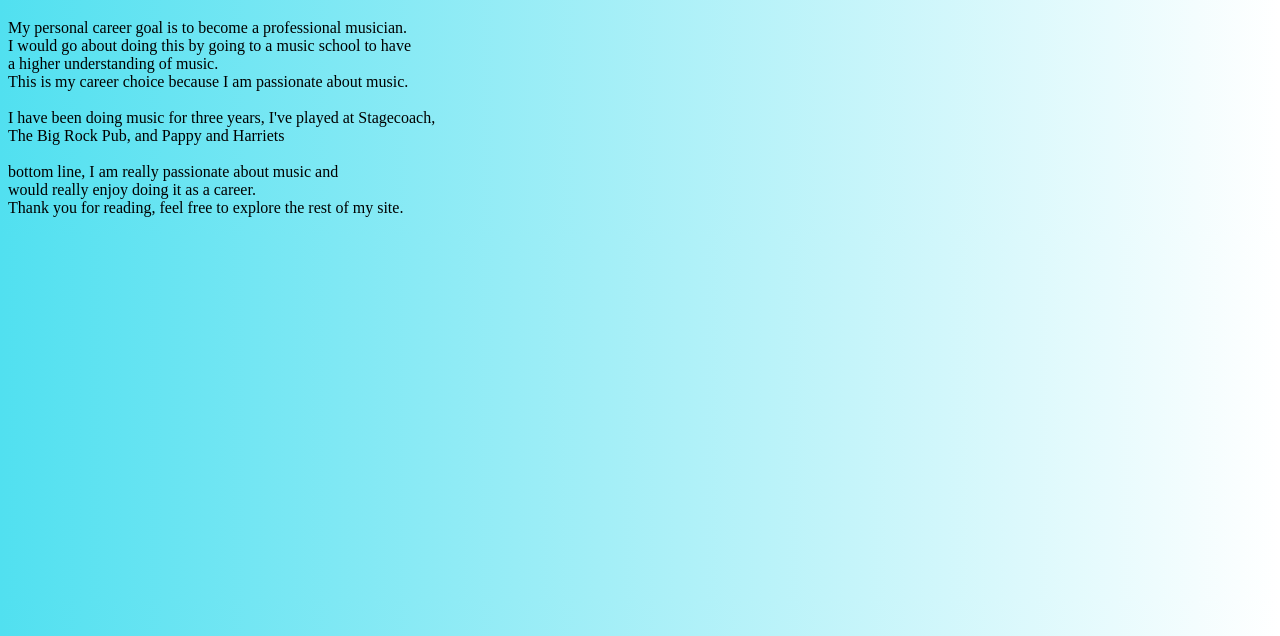
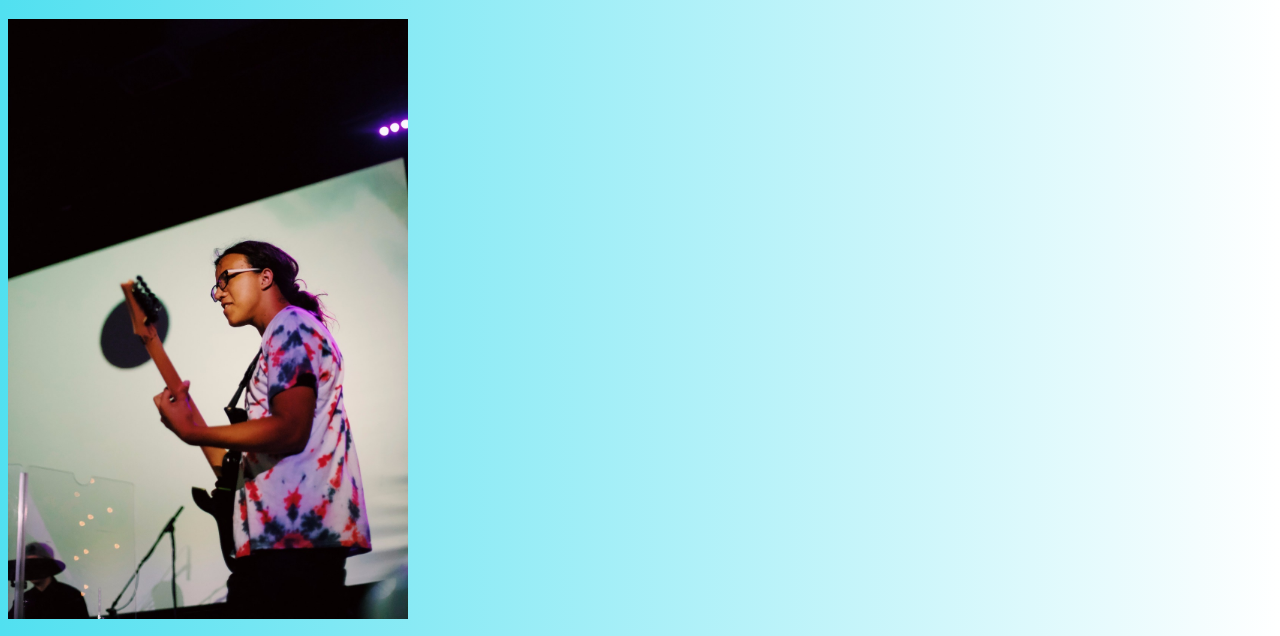
Before and after one commit to MasonSingleterry/MasonSingleterry.github.io, a plain HTML site: page aboutme.html in a window 1280 px wide. Shown: the part 136-772 px from the top of the page. Drawn offline with Linux system fonts and the light colour scheme.

Commit message:
added image to about me

```diff
--- a/aboutme.html
+++ b/aboutme.html
@@ -20,6 +20,7 @@
             <li><a href = "contactme.html">Contact Me</a></li>
         </ul>
         <h1>About Me</h1>
+        <img class="aboutme-img" src="images/image-2.jpg" width="400">
         <P>
             My personal career goal is to become a professional musician.
             <br>
--- a/style.css
+++ b/style.css
@@ -46,3 +46,7 @@
             .active {
                 background-color: blue;
             }
+
+            .aboutme-img {
+
+            }
```
Also changed, not shown: images/image-1.JPG (added), images/image-2.JPG (added).
